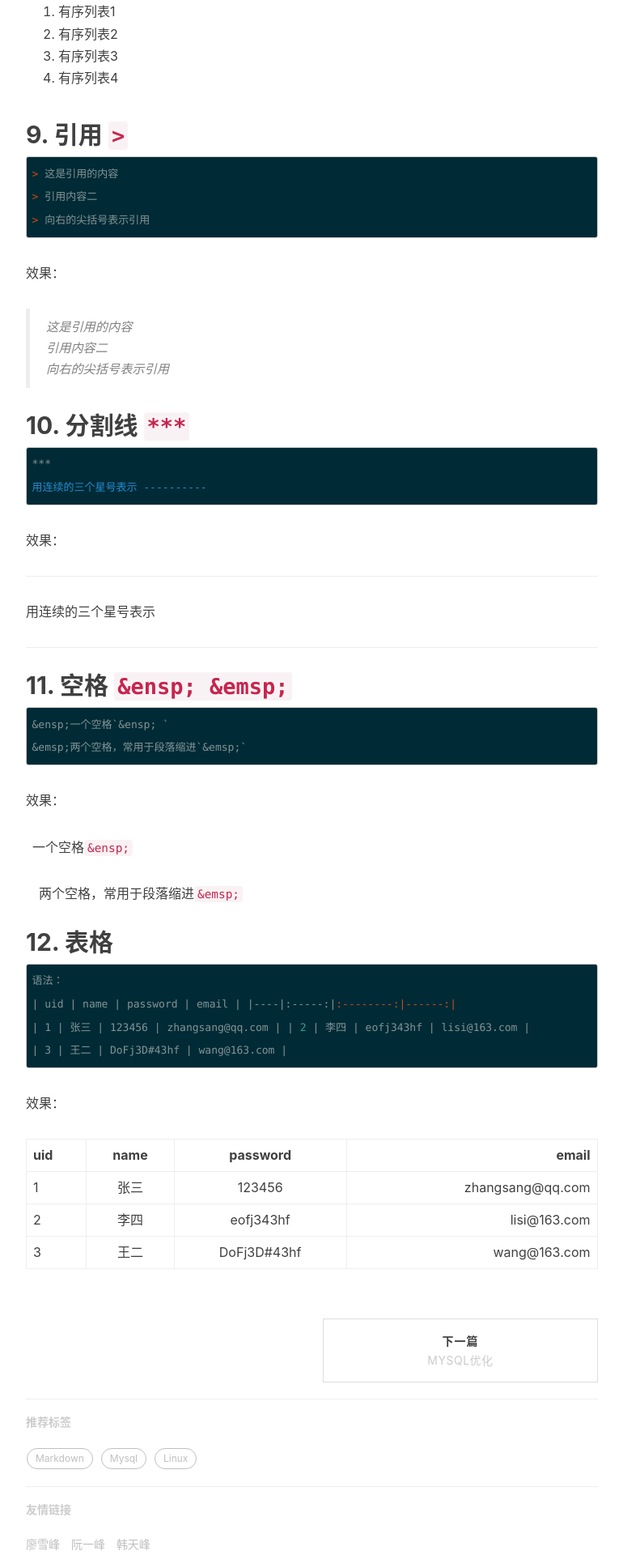
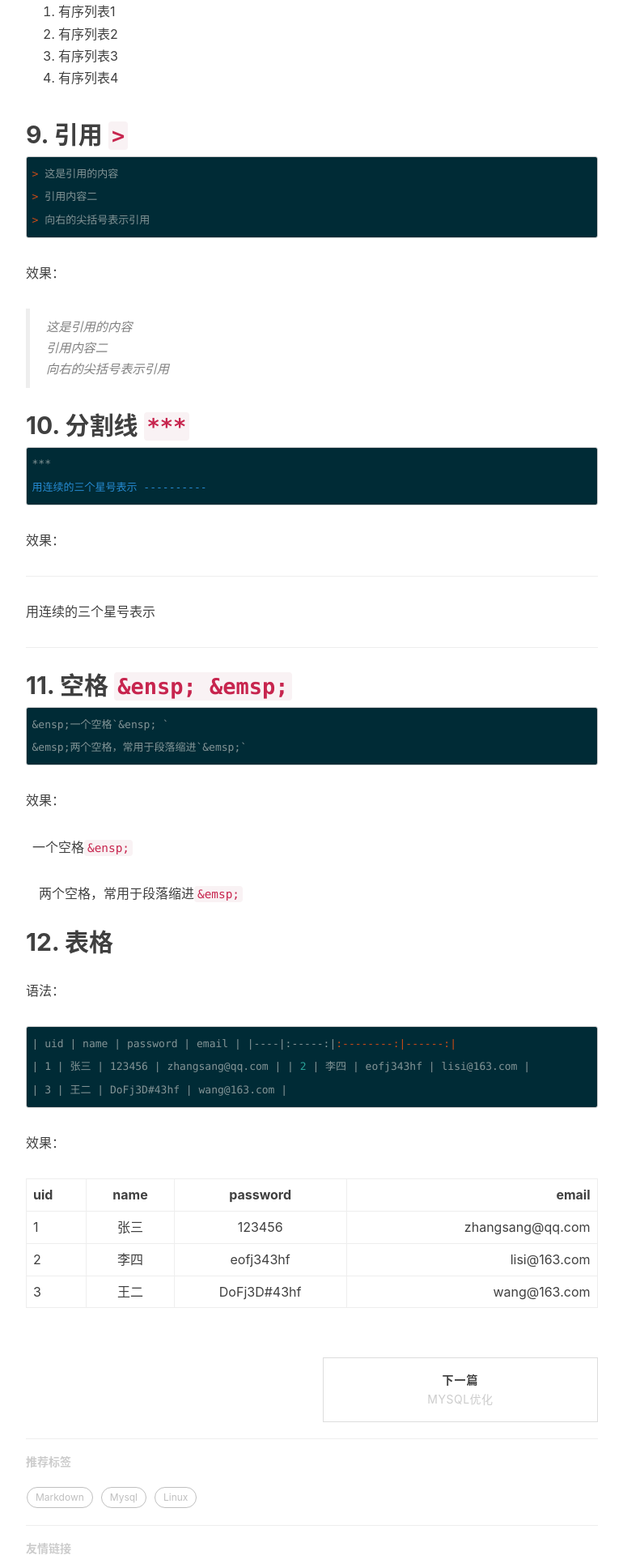
Before and after one commit to xuchaobing01/xuchaobing01.github.io, a Jekyll site: the page built from _posts/2018-06-16-use-markdown.markdown, in a window 1280 px wide. Shown: the part 4480-6400 px from the top of the page at 81% size, without its empty margins (233-1003 px from the left). Built offline with Jekyll 4.4.1, drawn with Linux system fonts in a browser that asks for light colours; nearby versions of some CDN libraries; comment, search, counter and statistics services are not loaded.

Commit message:
fix(调整highlight): 调整代码块样式

````diff
--- a/_posts/2018-06-16-use-markdown.markdown
+++ b/_posts/2018-06-16-use-markdown.markdown
@@ -203,13 +203,12 @@ function index(){
 
 ## 12. 表格
 
+语法：
+
 ```
-语法：
 | uid | name | password | email |
-
 |----|:-----:|:--------:|------:|
 | 1 | 张三 | 123456 | zhangsang@qq.com |
-
 | 2 | 李四 | eofj343hf | lisi@163.com |
 | 3 | 王二 | DoFj3D#43hf | wang@163.com |
 ```
````
